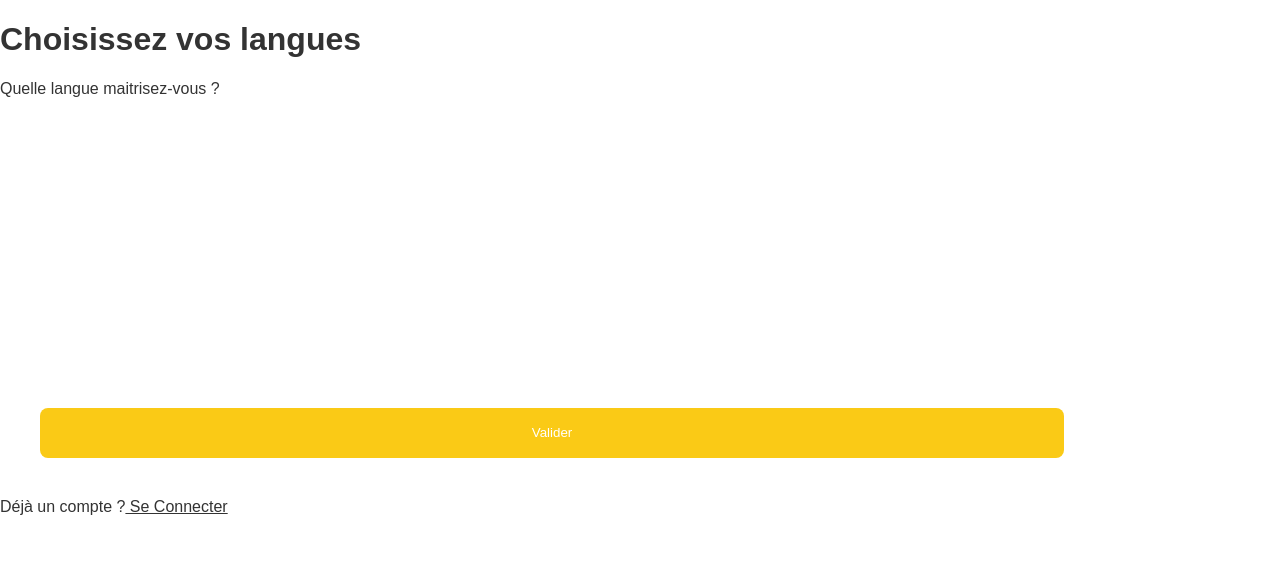
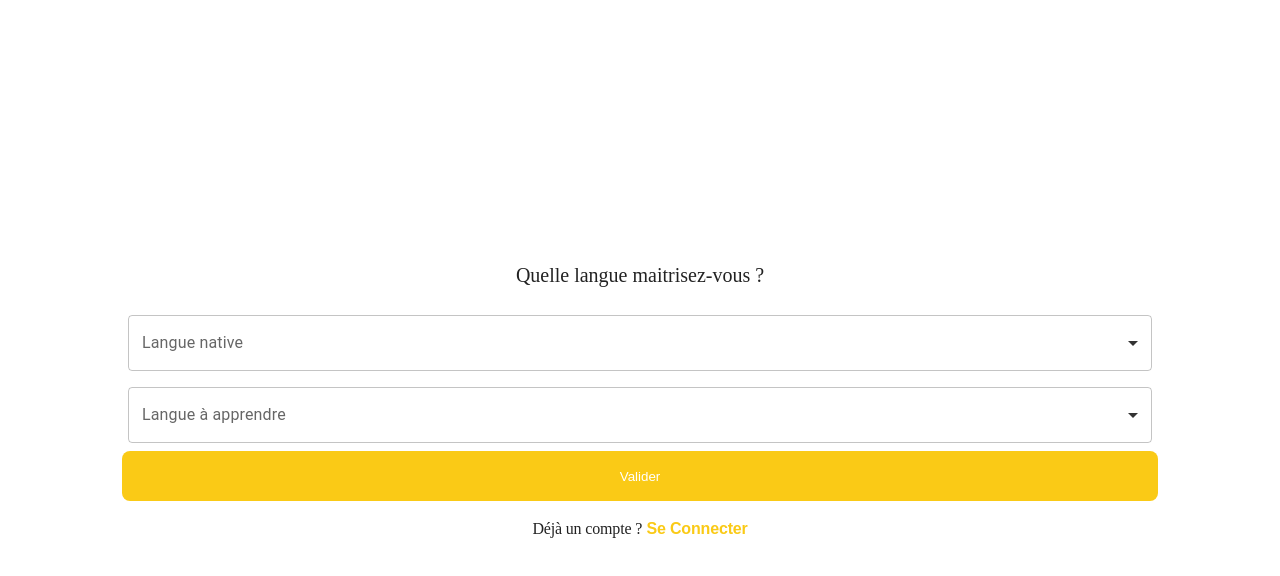
Before and after one commit to AlexisAmadei/PIMobile, a React (Create React App) app in the folder pim-2023/: page /security/register in a window 1280 px wide. Shown: the top 576 px of the page. Built offline with nearby package versions, Linux system fonts and the light colour scheme; no server answers.

Commit message:
design update

```diff
--- /dev/null
+++ b/pim-2023/src/components/dropdown.js
@@ -0,0 +1,52 @@
+import * as React from 'react';
+import Box from '@mui/material/Box';
+import InputLabel from '@mui/material/InputLabel';
+import MenuItem from '@mui/material/MenuItem';
+import FormControl from '@mui/material/FormControl';
+import Select from '@mui/material/Select';
+
+import useWindowWidth from '../utils/WindowWidth';
+import '../css/dropdown.css'
+
+export default function BasicSelect(props) {
+  const [nativeLang, setNativeLang] = React.useState('');
+  const [learnLang, setLearnLang] = React.useState('');
+  const WindowWidth = useWindowWidth();
+
+  const handleChange = (event) => {
+    setNativeLang(event.target.value);
+  };
+
+  const checkProps = () => {
+    if (props.wichLang === "nativeLang") {
+      // some code
+    } else if (props.wichLang === "learnLang") {
+      // some code
+    }
+  };
+
+  const styles = {
+    minWidth: (WindowWidth * 0.8),
+  }
+
+  return (
+    <Box sx={{ minWidth: styles }}>
+      <FormControl fullWidth>
+        <InputLabel id="demo-simple-select-label">{props.label}</InputLabel>
+        <Select
+          labelId="demo-simple-select-label"
+          id="demo-simple-select"
+          value={nativeLang}
+          label={props.label}
+          onChange={handleChange}
+        >
+          <MenuItem value="frLang">Français</MenuItem>
+          <MenuItem value="enLang">Anglais</MenuItem>
+          <MenuItem value="esLang">Espagnol</MenuItem>
+          <MenuItem value="deLang">Allemand</MenuItem>
+          <MenuItem value="itLang">Italien</MenuItem>
+        </Select>
+      </FormControl>
+    </Box>
+  );
+}
--- a/pim-2023/src/css/RegisterPage.css
+++ b/pim-2023/src/css/RegisterPage.css
@@ -23,6 +23,7 @@
 
 .registerContainer .textField {
     width: 100%;
+
 }
 
 .registerContainer .cgu {
--- /dev/null
+++ b/pim-2023/src/css/dropdown.css
@@ -0,0 +1,3 @@
+.menuItemDropdown{
+    background-color: chartreuse;
+}
--- /dev/null
+++ b/pim-2023/src/css/langSelect.css
@@ -0,0 +1,62 @@
+.globalLangContainer {
+    display: flex;
+    flex-direction: column;
+    height: 100vh;
+    width: 100vw;
+    box-sizing: border-box;
+    justify-content: space-around;
+    align-items: center;
+}
+
+.langContainer {
+    display: flex;
+    flex-direction: column;
+    align-items: center;
+    width: 90%;
+}
+
+.langContainer p {
+    color: #222222;
+    font-family: 'Montserrat';
+    font-style: normal;
+    font-weight: 500;
+    font-size: 20px;
+    line-height: 24px;
+}
+
+.knowLangContainer {
+    display: flex;
+    margin: 8px 0 8px 0;
+}
+
+.learnLangContainer {
+    display: flex;
+    margin: 8px 0 8px 0;
+}
+
+.langSelectValidate {
+    display: flex;
+    justify-content: center;
+    width: 100%;
+}
+
+.langSelectValidate button {
+    background: #FACA16;
+    border-radius: 8px;
+    width: 90%;
+    height: 50px;
+}
+
+.langContainer .returnToLogin {
+    letter-spacing: -0.165px;
+    font-size: 16px;
+    align-self: center;
+    font-size: 16px;
+}
+
+.langContainer .returnToLogin #linkRouter {
+    color: #FACA16;
+    font-weight: 700;
+    cursor: pointer;
+    text-decoration: none;
+}
--- /dev/null
+++ b/pim-2023/src/utils/WindowWidth.js
@@ -0,0 +1,20 @@
+import { useState, useEffect } from 'react';
+
+function useWindowWidth() {
+  const [windowWidth, setWindowWidth] = useState(window.innerWidth);
+
+  useEffect(() => {
+    const handleResize = () => {
+      setWindowWidth(window.innerWidth);
+    };
+
+    window.addEventListener('resize', handleResize);
+    return () => {
+      window.removeEventListener('resize', handleResize);
+    };
+  }, []);
+
+  return windowWidth;
+}
+
+export default useWindowWidth;
--- a/pim-2023/src/views/LanguageSelect.js
+++ b/pim-2023/src/views/LanguageSelect.js
@@ -1,30 +1,36 @@
 import React from "react";
 import { Link } from "react-router-dom";
 
+
+import "../css/langSelect.css"
+import BasicSelect from "../components/dropdown";
+
 export default function LanguageSelect({ handleLangSelect }) {
-
     const handleSubmit = () => {
         handleLangSelect("lang", "learnLang");
     }
     return (
         <div className="globalLangContainer">
-            <h1>Choisissez vos langues</h1>
             <div className="langContainer">
                 <p>Quelle langue maitrisez-vous ?</p>
                 <div className="knowLangContainer">
-                    {/* dropdown */}
+                    <BasicSelect
+                        label="Langue native"
+                    />
                 </div>
                 <div className="learnLangContainer">
-                    {/* dropdown */}
+                    <BasicSelect
+                        label="Langue à apprendre"
+                    />
                 </div>
-                <div className="validateButtonContainer">
+                <div className="langSelectValidate">
                     <button onClick={handleSubmit}>Valider</button>
                 </div>
-            </div>
             <p className="returnToLogin">
                 Déjà un compte ?
                 <Link id="linkRouter" to="/security/login"> Se Connecter</Link>
             </p>
+            </div>
         </div>
     );
 }
```
